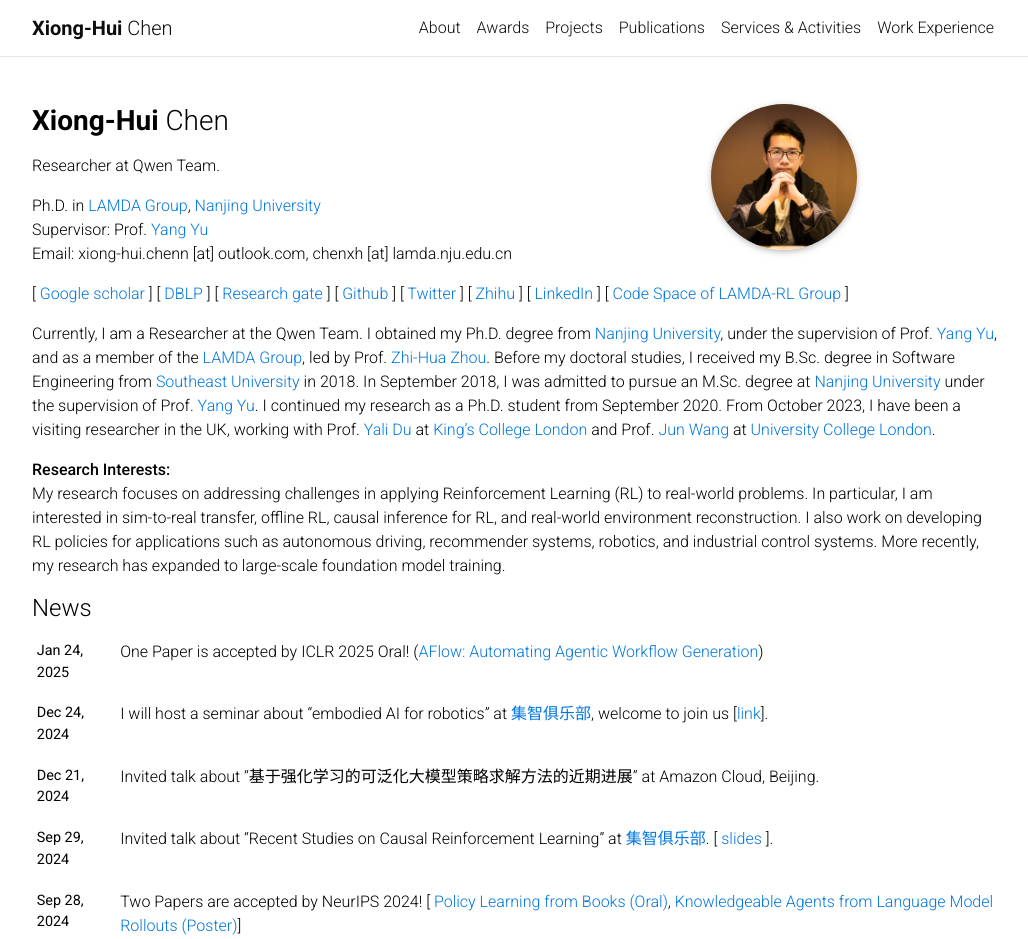
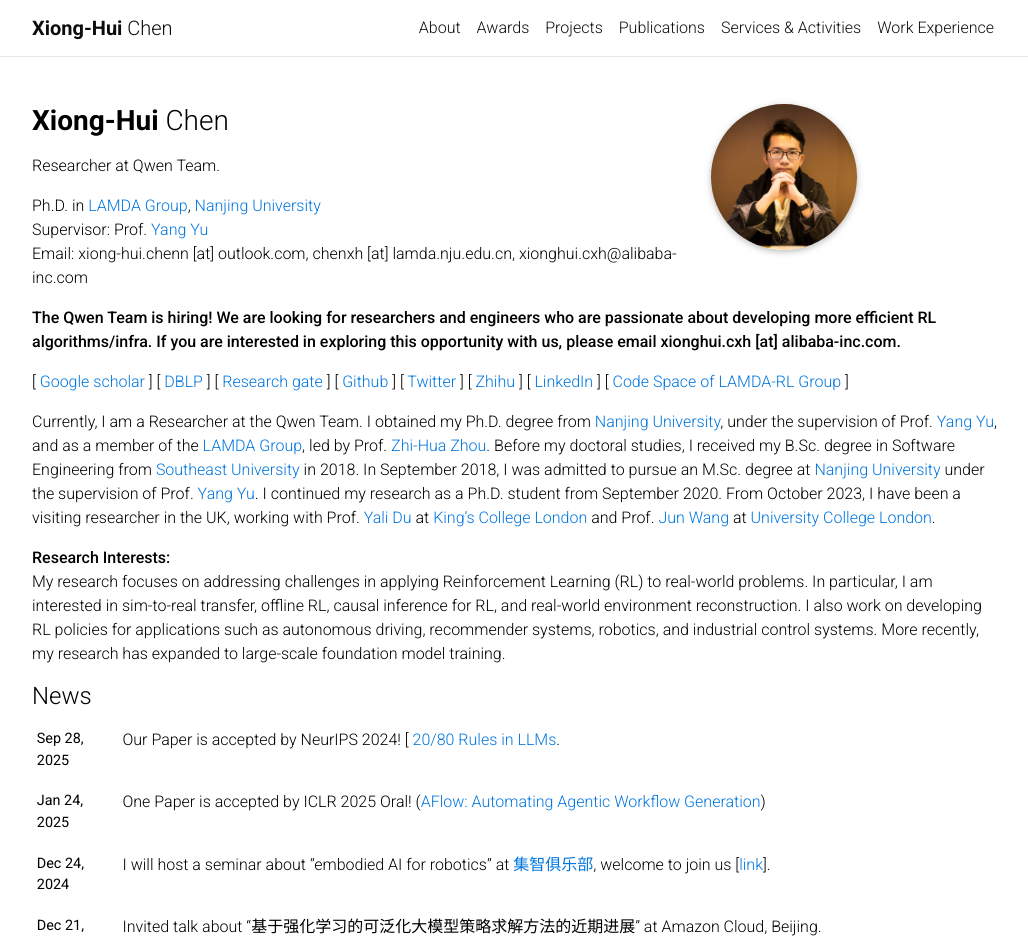
Before and after one commit to xionghuichen/xionghuichen.github.io, a Jekyll site: the page built from _pages/about.md, in a window 1280 px wide and 1400 px high. Shown: the top 939 px of the window, without its empty margins (123-1151 px from the left). Built offline with Jekyll 4.4.1, drawn with Linux system fonts in a browser that asks for light colours; comment, search, counter and statistics services are not loaded; some of the changed text lies outside the part shown.

Commit message:
update info

```diff
--- a/_pages/about.md
+++ b/_pages/about.md
@@ -19,8 +19,10 @@ Researcher at Qwen Team.
 
 Ph.D. in <a href="http://lamda.nju.edu.cn/CH.MainPage.ashx">LAMDA Group</a>, <a href="http://www.nju.edu.cn/">Nanjing University</a> <br/>
 Supervisor: Prof. <a href="http://lamda.nju.edu.cn/yuy/">Yang Yu</a> <br/>
-Email: xiong-hui.chenn [at] outlook.com, chenxh [at] lamda.nju.edu.cn <br/>
+Email: xiong-hui.chenn [at] outlook.com, chenxh [at] lamda.nju.edu.cn, xionghui.cxh@alibaba-inc.com <br/>
 
+**The Qwen Team is hiring! We are looking for researchers and engineers who are passionate about developing more efficient RL algorithms/infra.
+If you are interested in exploring this opportunity with us, please email xionghui.cxh [at] alibaba-inc.com.**
 
 [ [Google scholar](https://scholar.google.com/citations?user=H5pguCYAAAAJ&hl=en) ] [ [DBLP](https://dblp.org/pid/241/7938.html) ] [ [Research gate](https://www.researchgate.net/profile/Xiong-Hui-Chen-2) ] [ [Github](https://github.com/xionghuichen) ] [ [Twitter](https://twitter.com/xiong_hui_chen) ] [ [Zhihu](https://www.zhihu.com/people/chen-xiong-hui-10) ] [ [LinkedIn](https://www.linkedin.com/in/xiong-hui-chen-9a94b411a/) ] [ [Code Space of LAMDA-RL Group](https://github.com/LAMDA-RL) ]
 
```
Also changed, not shown: other parts of _pages/about.md (+1 -1 lines), _bibliography/preprint.bib (+1 -10 lines), _bibliography/pubs.bib (+12 -0 lines), _news/nips.md (added, +6 -0 lines).
